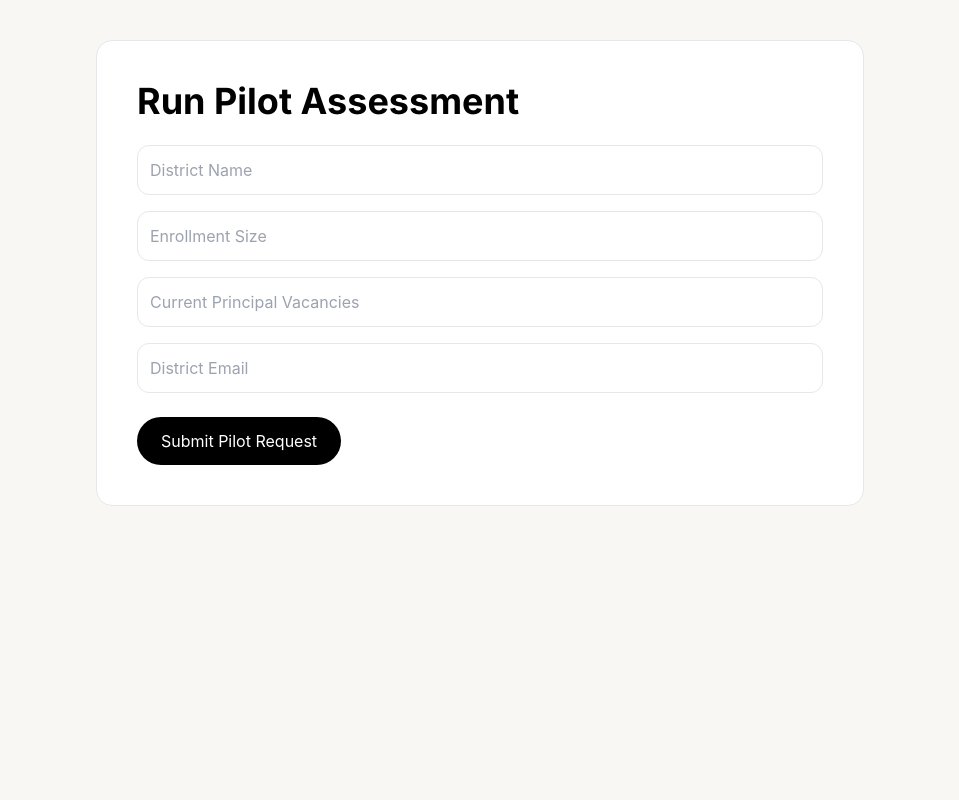
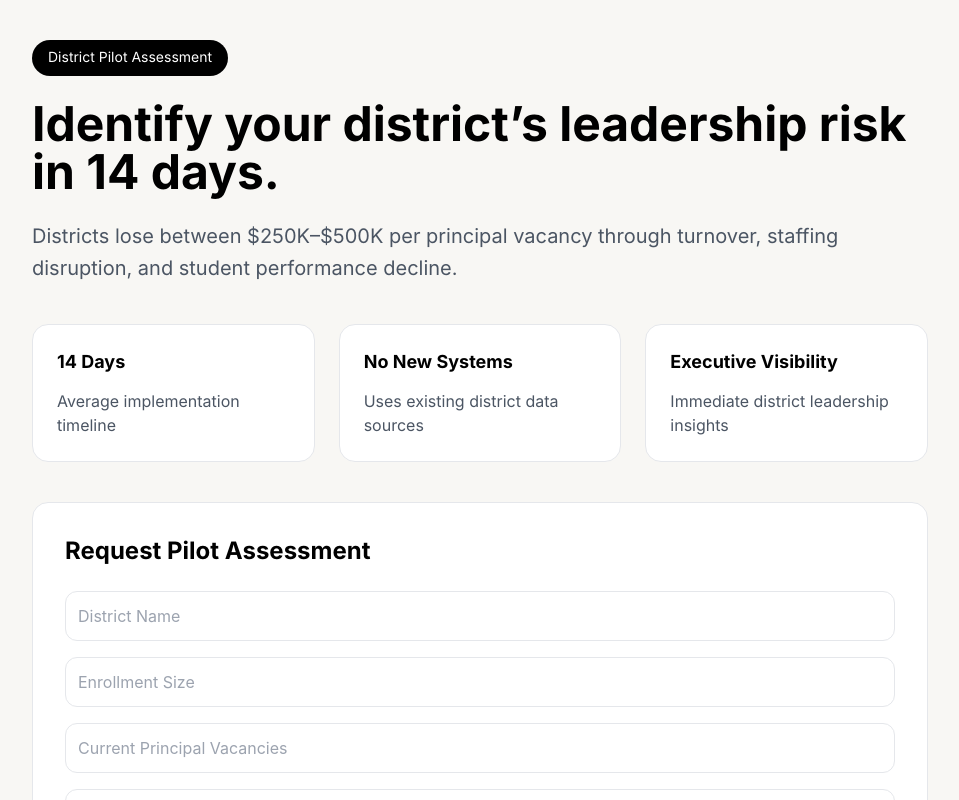
Before and after one commit to jmarc296-jpg/instructional-leadership-practice, a Next.js app: page /pilot in a window 1280 px wide. Shown: the top 800 px of the page, without its empty margins (160-1119 px from the left). Built offline with nearby package versions, Linux system fonts and the light colour scheme.

Commit message:
upgrade pilot conversion page

```diff
--- a/app/pilot/page.tsx
+++ b/app/pilot/page.tsx
@@ -1,21 +1,59 @@
 export default function PilotPage() {
   return (
     <main className="min-h-screen bg-[#f8f7f4] p-10 text-black">
-      <div className="max-w-3xl mx-auto bg-white p-10 rounded-2xl border">
-        <h1 className="text-4xl font-bold mb-6">
-          Run Pilot Assessment
+      <div className="max-w-4xl mx-auto">
+
+        <div className="inline-flex rounded-full bg-black text-white px-4 py-2 text-sm mb-6">
+          District Pilot Assessment
+        </div>
+
+        <h1 className="text-5xl font-bold mb-6">
+          Identify your district’s leadership risk in 14 days.
         </h1>
+
+        <p className="text-xl text-gray-600 leading-8 mb-10">
+          Districts lose between $250K–$500K per principal vacancy through turnover, staffing disruption, and student performance decline.
+        </p>
+
+        <div className="grid md:grid-cols-3 gap-6 mb-10">
+          <div className="bg-white border rounded-2xl p-6">
+            <h3 className="font-bold text-lg">14 Days</h3>
+            <p className="mt-3 text-gray-600">
+              Average implementation timeline
+            </p>
+          </div>
+
+          <div className="bg-white border rounded-2xl p-6">
+            <h3 className="font-bold text-lg">No New Systems</h3>
+            <p className="mt-3 text-gray-600">
+              Uses existing district data sources
+            </p>
+          </div>
+
+          <div className="bg-white border rounded-2xl p-6">
+            <h3 className="font-bold text-lg">Executive Visibility</h3>
+            <p className="mt-3 text-gray-600">
+              Immediate district leadership insights
+            </p>
+          </div>
+        </div>
+
+        <div className="bg-white border rounded-2xl p-8">
+          <h2 className="text-2xl font-bold mb-6">
+            Request Pilot Assessment
+          </h2>
 
           <div className="space-y-4">
             <input className="w-full border p-3 rounded-xl" placeholder="District Name" />
             <input className="w-full border p-3 rounded-xl" placeholder="Enrollment Size" />
             <input className="w-full border p-3 rounded-xl" placeholder="Current Principal Vacancies" />
-          <input className="w-full border p-3 rounded-xl" placeholder="District Email" />
+            <input className="w-full border p-3 rounded-xl" placeholder="Work Email" />
           </div>
 
           <button className="mt-6 bg-black text-white px-6 py-3 rounded-full">
-          Submit Pilot Request
+            Request Assessment
           </button>
+        </div>
       </div>
     </main>
   );
```
Lines whose indentation alone changed are shown as unchanged.
